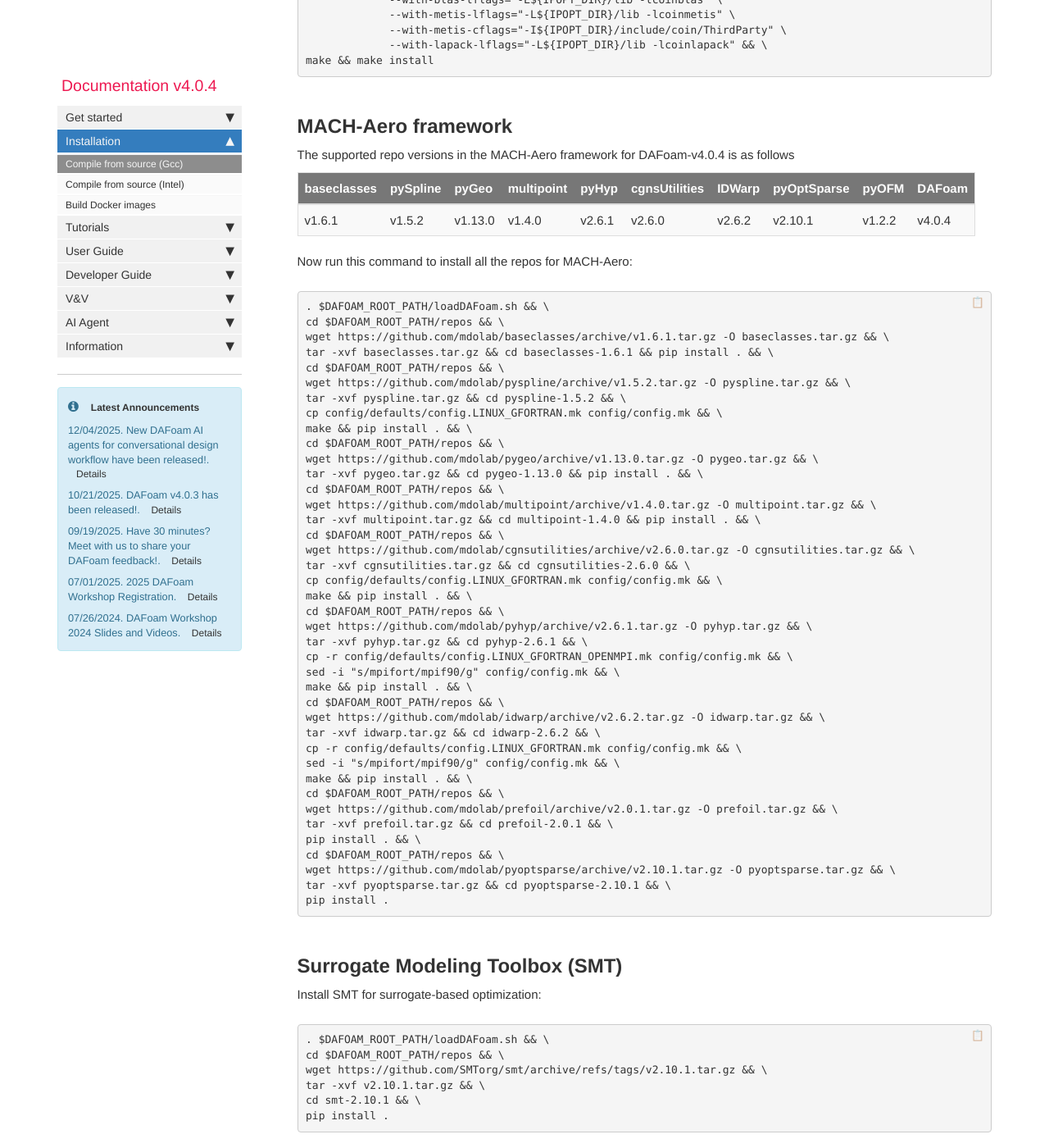
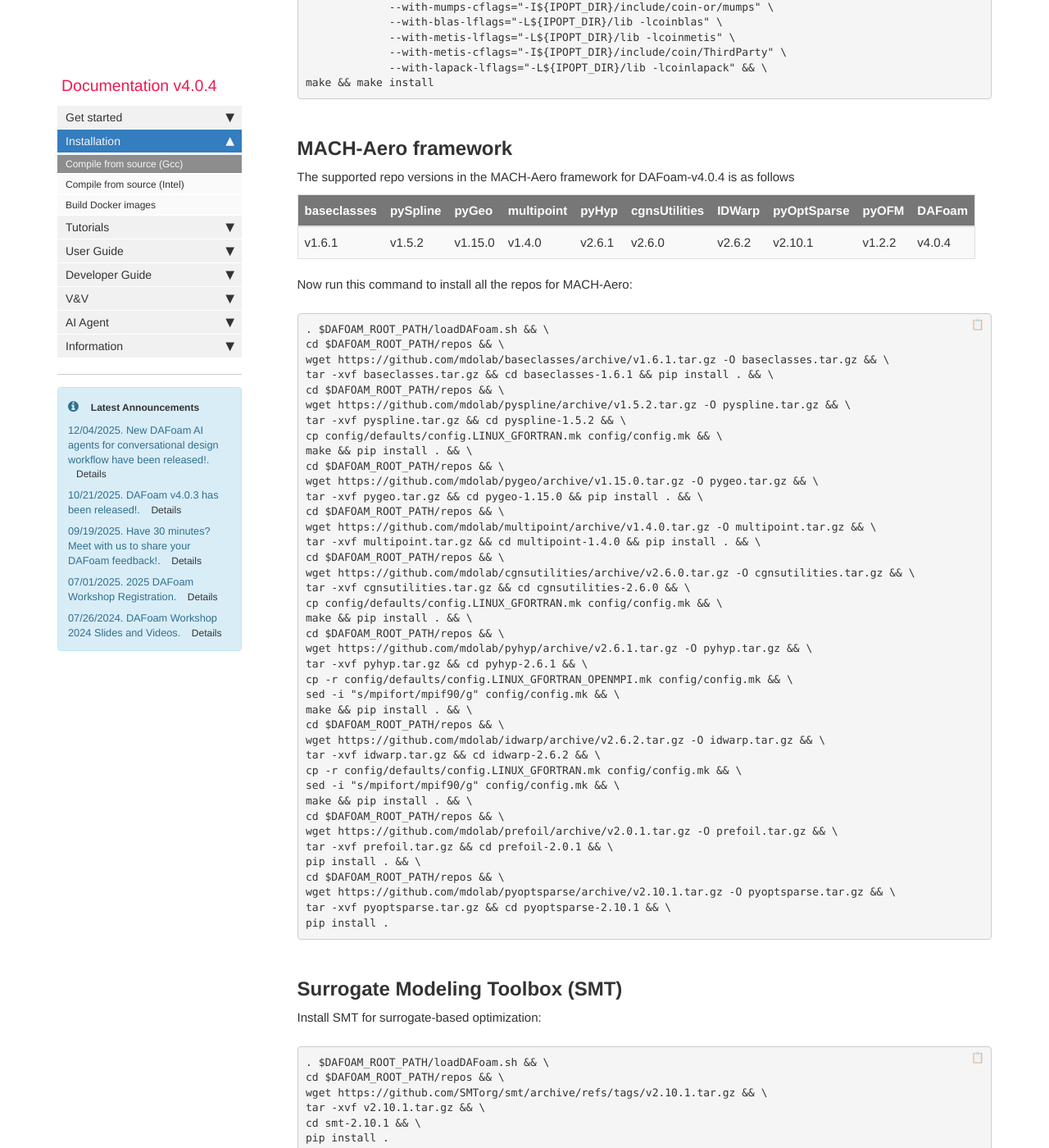
Before and after one commit to DAFoam/DAFoam.github.io, a Jekyll site: the page built from pages/mydoc/mydoc_installation_source.md, in a window 1280 px wide and 1400 px high, scrolled down 5001 px. Shown: the whole window at 82% size. Built offline with Jekyll 4.4.1, drawn with Linux system fonts in a browser that asks for light colours; comment, search, counter and statistics services are not loaded; part of the change alters nothing that is shown; some of the changed text lies outside the part shown.

Commit message:
content update

````diff
--- a/pages/mydoc/mydoc_installation_source.md
+++ b/pages/mydoc/mydoc_installation_source.md
@@ -211,7 +211,7 @@ The supported repo versions in the MACH-Aero framework for DAFoam-{{ site.latest
 
 baseclasses | pySpline |  pyGeo  | multipoint | pyHyp  | cgnsUtilities | IDWarp  | pyOptSparse | pyOFM  | DAFoam
 | :----------------------------------------------------------------------------------------------------------- |
-v1.6.1      | v1.5.2   | v1.13.0 | v1.4.0     | v2.6.1 | v2.6.0        | v2.6.2  | v2.10.1      | v1.2.2 | {{ site.latest_version }}
+v1.6.1      | v1.5.2   | v1.15.0 | v1.4.0     | v2.6.1 | v2.6.0        | v2.6.2  | v2.10.1      | v1.2.2 | {{ site.latest_version }}
 
 Now run this command to install all the repos for MACH-Aero:
 
@@ -226,8 +226,8 @@ tar -xvf pyspline.tar.gz && cd pyspline-1.5.2 && \
 cp config/defaults/config.LINUX_GFORTRAN.mk config/config.mk && \
 make && pip install . && \
 cd $DAFOAM_ROOT_PATH/repos && \
-wget https://github.com/mdolab/pygeo/archive/v1.13.0.tar.gz -O pygeo.tar.gz && \
-tar -xvf pygeo.tar.gz && cd pygeo-1.13.0 && pip install . && \
+wget https://github.com/mdolab/pygeo/archive/v1.15.0.tar.gz -O pygeo.tar.gz && \
+tar -xvf pygeo.tar.gz && cd pygeo-1.15.0 && pip install . && \
 cd $DAFOAM_ROOT_PATH/repos && \
 wget https://github.com/mdolab/multipoint/archive/v1.4.0.tar.gz -O multipoint.tar.gz && \
 tar -xvf multipoint.tar.gz && cd multipoint-1.4.0 && pip install . && \
@@ -584,6 +584,29 @@ echo "# ParaView" >> $DAFOAM_ROOT_PATH/loadDAFoam.sh && \
 echo "export PATH=\$DAFOAM_ROOT_PATH/packages/ParaView-5.13.3/bin:\$PATH" >> $DAFOAM_ROOT_PATH/loadDAFoam.sh
 </pre>
 
+## **Install OpenVSP (optional)**
+
+This step is needed if you want to use OpenVSP for geometry parameterization. Here we build the OpenVSP with no GUI, no vspaero, only the vspscript and its Python API.
+
+```bash
+. $DAFOAM_ROOT_PATH/loadDAFoam.sh && \
+cd $DAFOAM_ROOT_PATH/packages && \
+mkdir OpenVSP && cd OpenVSP && \
+mkdir build buildlibs && \
+wget https://github.com/OpenVSP/OpenVSP/archive/refs/tags/OpenVSP_3.50.0.tar.gz && \
+tar -xvf OpenVSP_3.50.0.tar.gz && mv OpenVSP-* repo && rm -rf OpenVSP_3.50.0.tar.gz && \
+cd buildlibs && \
+cmake -DVSP_NO_GRAPHICS=ON -DVSP_USE_SYSTEM_ADEPT2=false -DVSP_USE_SYSTEM_CLIPPER2=false -DVSP_USE_SYSTEM_CMINPACK=false -DVSP_USE_SYSTEM_CODEELI=false -DVSP_USE_SYSTEM_CPPTEST=false -DVSP_USE_SYSTEM_DELABELLA=false -DVSP_USE_SYSTEM_EIGEN=false -DVSP_USE_SYSTEM_EXPRPARSE=false -DVSP_USE_SYSTEM_FLTK=false -DVSP_USE_SYSTEM_GLEW=false -DVSP_USE_SYSTEM_GLM=false -DVSP_USE_SYSTEM_LIBIGES=false -DVSP_USE_SYSTEM_LIBXML2=true -DVSP_USE_SYSTEM_OPENABF=false -DVSP_USE_SYSTEM_PINOCCHIO=false -DVSP_USE_SYSTEM_STEPCODE=false -DVSP_USE_SYSTEM_TRIANGLE=false ../repo/Libraries -DCMAKE_BUILD_TYPE=Release -DCMAKE_C_COMPILER=mpicc -DCMAKE_CXX_COMPILER=mpicxx && \
+make -j4 && \
+cd ../build && \
+cmake ../repo/src/ -DVSP_LIBRARY_PATH=$DAFOAM_ROOT_PATH/packages/OpenVSP/buildlibs -DCMAKE_BUILD_TYPE=Release -DCMAKE_C_COMPILER=mpicc -DCMAKE_CXX_COMPILER=mpicxx -DVSP_NO_GRAPHICS=ON && \
+make -j4 && \
+cd python_pseudo && pip install ./vsp_airfoils ./utilities ./degen_geom ./openvsp_config ./openvsp && \
+echo '# OpenVSP' >> $DAFOAM_ROOT_PATH/loadDAFoam.sh && \
+echo 'export PATH=$PATH:$DAFOAM_ROOT_PATH/packages/OpenVSP/build/vsp' >> $DAFOAM_ROOT_PATH/loadDAFoam.sh && \
+. $DAFOAM_ROOT_PATH/loadDAFoam.sh
+```
+
 ## **Compile SNOPT for pyOptSparse (optional)**
 
 This step is needed if you want to use the SNOPT optimizer. Detailed instructions are available from [pyOptSparse Documentation](https://mdolab-pyoptsparse.readthedocs-hosted.com).
````
